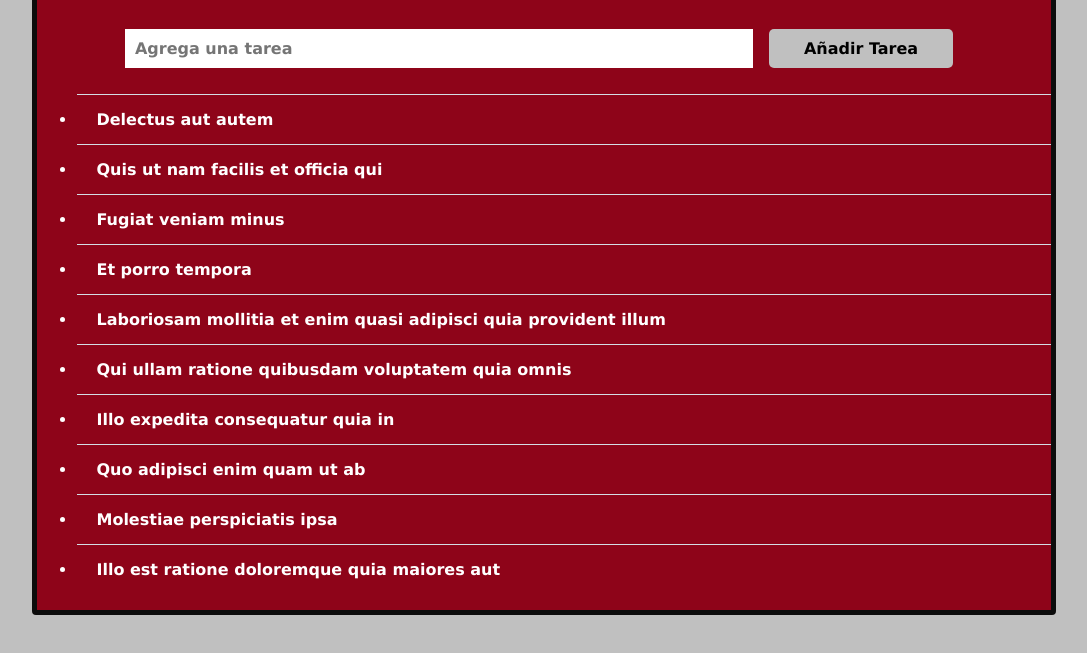
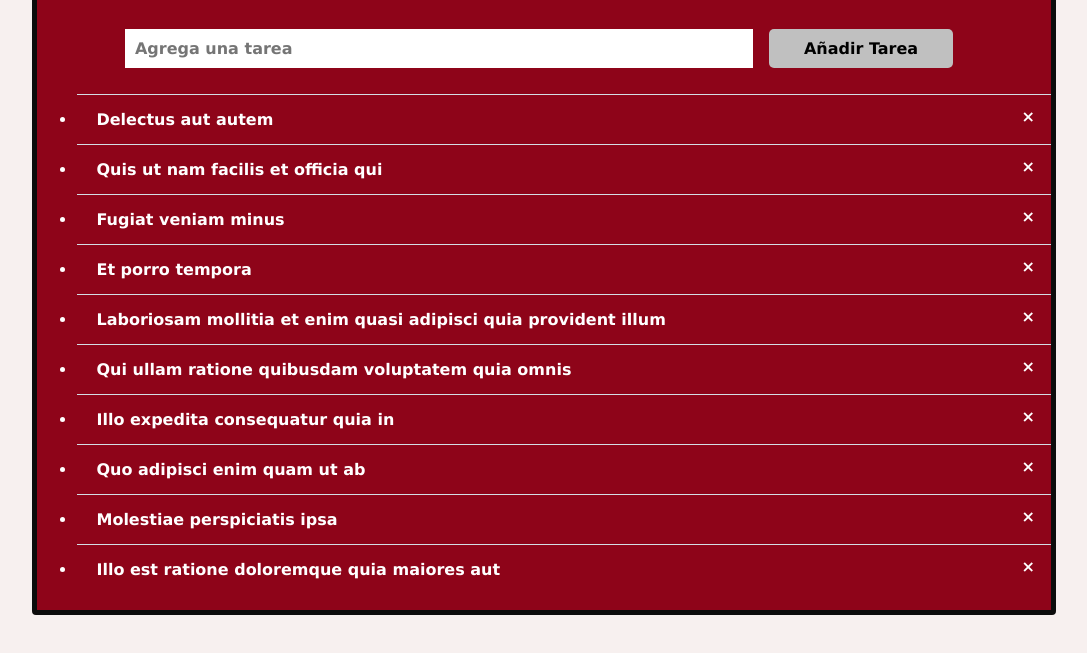
Before and after one commit to Abby25fly/lista-tareas, a plain HTML site: page todoList.html in a window 1280 px wide. Shown: the part 187-840 px from the top of the page, without its empty margins (96-1183 px from the left). Drawn offline with Linux system fonts and the light colour scheme.

Commit message:
fourth commit

```diff
--- a/list.css
+++ b/list.css
@@ -4,7 +4,7 @@
 }
 
 body {
-    background: silver;
+    background: #f7f0ef;
     text-align: center;
     margin: 100px auto;
     width: 80%;
@@ -30,7 +30,11 @@ div {
     border: 5px solid #0c0c0c;
     margin: -40px 0 0;
 }
-li {
+
+
+ul li {
+    cursor: pointer;
+    position: relative;
     color: white;
     width: 96%;
     padding: 15px 2%;
@@ -45,6 +49,10 @@ ul li.checked {
     text-decoration: line-through;
 }
 
+ul li:hover {
+    background: #5b4046;
+}
+
 button {
     margin:10px;
     padding:10px 35px;
@@ -54,3 +62,10 @@ button {
     font-size: 16px;
     font-family: verdana;
 }
+
+.close {
+    position: absolute;
+    right: 0;
+    top: 0;
+    padding: 12px 16px 12px 16px;
+}
--- a/todo.js
+++ b/todo.js
@@ -1,4 +1,4 @@
-var tareas = [
+var tasks = [
   {userId: 1, id: 1, title: "Delectus aut autem", completed: false},
   {userId: 1, id: 2, title: "Quis ut nam facilis et officia qui", completed: false},
   {userId: 1, id: 3, title: "Fugiat veniam minus", completed: false},
@@ -10,19 +10,20 @@ var tareas = [
   {userId: 1, id: 9, title: "Molestiae perspiciatis ipsa", completed: false},
   {userId: 1, id: 10,title: "Illo est ratione doloremque quia maiores aut", completed: true}
 ];
-
-// Añair elementos desde el array de objetos
+console.log(tasks);
+// Añadir elementos desde el array de objetos
 function addInputJs(){
   var lista = document.getElementById("addList")
-  for(var i = 0; i <tareas.length; i++){;
+  for(var i = 0; i <tasks.length; i++){;
   var li = document.createElement("li");
-  li.innerText=tareas[i].title
+  li.innerText=tasks[i].title
   lista.appendChild(li);
   }
 }
 addInputJs();
 
-// Añair un elemento
+
+// Añadir un elemento desde el input
 function addInput() {
   var li = document.createElement("li");
   var toDo = document.getElementById("newInput").value;
@@ -34,7 +35,23 @@ function addInput() {
     document.getElementById("addList").appendChild(li);
   }
   document.getElementById("newInput").value = "";
+
+  var span = document.createElement("SPAN");
+  var x = document.createTextNode("\u00D7");
+  span.className = "close";
+  span.appendChild(x);
+  li.appendChild(span);
+
+  for (i = 0; i < borrar.length; i++) {
+    borrar[i].onclick = function() {
+      var div = this.parentElement;
+      div.style.display = "none";
+    }
+  }
+  tasks.push(toDo);
 }
+
+
 // tachar un elemento de la lista
 var listaTareas = document.querySelector("ul");
 listaTareas.addEventListener("click", function(event) {
@@ -42,3 +59,22 @@ listaTareas.addEventListener("click", function(event) {
     event.target.classList.toggle("checked");
   }
 }, false);
+
+// añadir una X a cada elemento de la lista
+var myTasks = document.getElementsByTagName("LI");
+for (var i = 0; i < myTasks.length; i++) {
+  var span = document.createElement("SPAN");
+  var x = document.createTextNode("\u00D7");
+  span.className = "close";
+  span.appendChild(x);
+  myTasks[i].appendChild(span);
+}
+
+// Borrar un elemento de la lista
+var borrar = document.getElementsByClassName("close");
+for (var i = 0; i < borrar.length; i++) {
+  borrar[i].onclick = function() {
+    var div = this.parentElement;
+    div.style.display = "none";
+  }
+}
```
